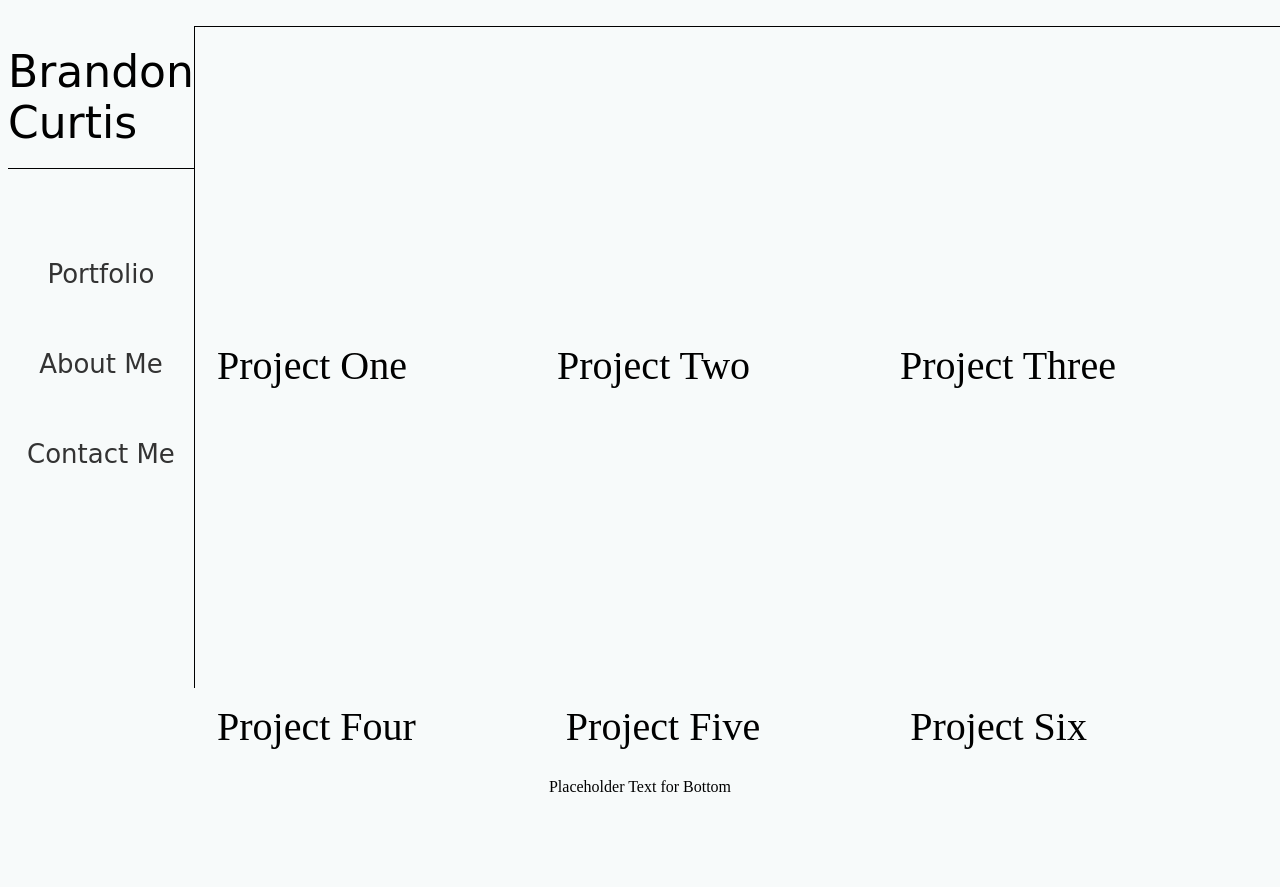
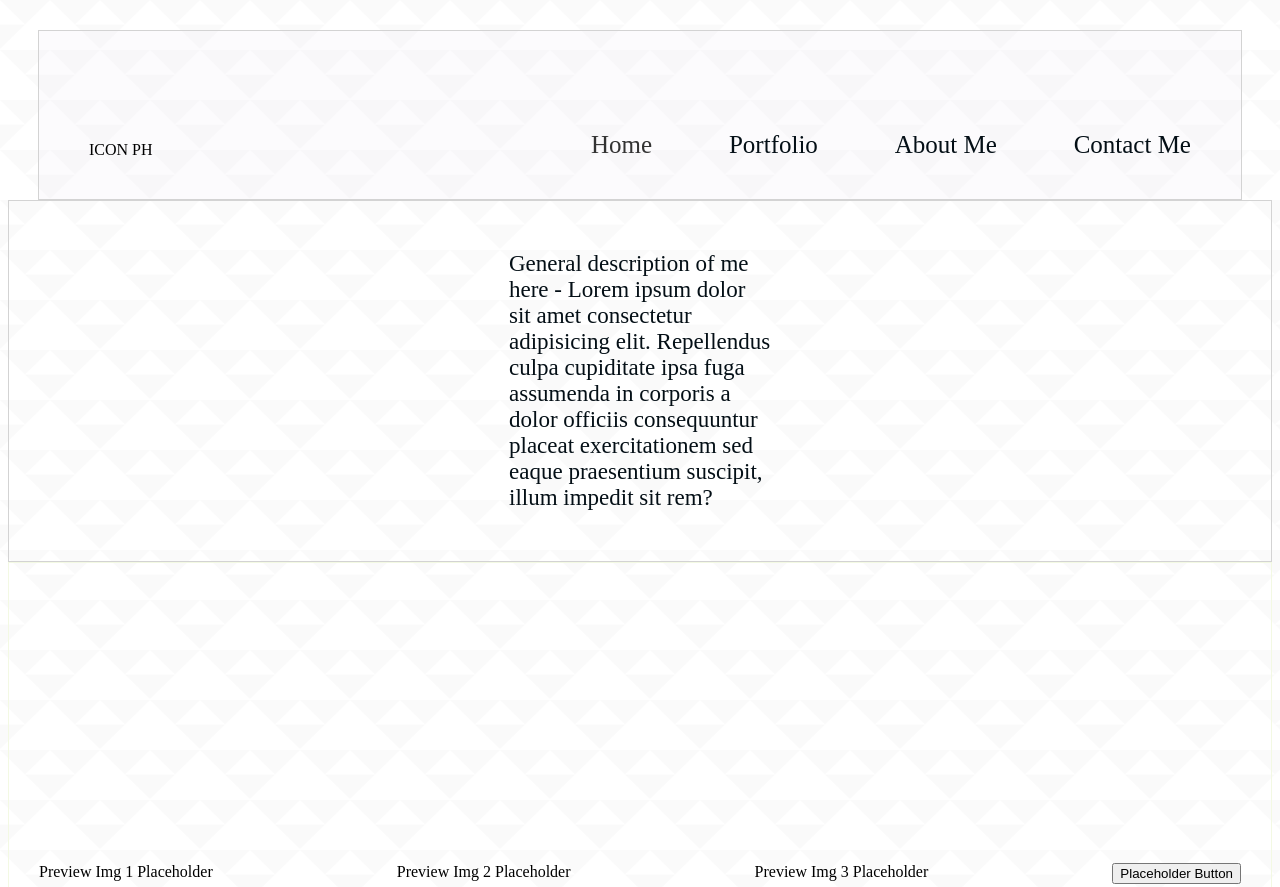
Before and after one commit to Teras43/Portfolio, a plain HTML site: page index.html in a window 1280 px wide. Shown: the top 887 px of the page. Before the commit the page ends 804 px from the top, so only its background shows below. Drawn offline with Linux system fonts and the light colour scheme.

Commit message:
Remade into a different idea I had. Changed background, styling, really everything.

```diff
--- a/index.html
+++ b/index.html
@@ -4,57 +4,63 @@
 <head>
     <meta charset="UTF-8">
     <meta name="viewport" content="width=device-width, initial-scale=1.0">
-    <title>Portfolio Page</title>
+    <title>Homepage of Brandon Curtis</title>
     <link rel="stylesheet" href="styles.css">
 </head>
 
 <body>
     <div class="pageContainer">
-        <div class="leftNavbar">
-            <div class="myName">
-                Brandon<br><span class="lastNameSpan">Curtis</span>
+        <div class="topNavbar">
+            <div class="pageIconTop">
+                ICON PH
             </div>
-            <div class="portfolioLink">
-                <a href="javascript:;">Portfolio</a>
-            </div>
-            <div class="aboutMeLink">
-                <a href="javascript:;">About Me</a>
-            </div>
-            <div class="contactMeLink">
-                <a href="javascript:;">Contact Me</a>
+            <div class="navButtons">
+                <div class="homeButton">
+                    <div class="linkHighlight">
+                        <a href="#">
+                            Home
+                        </a>
                     </div>
                 </div>
-        <div class="generalBody">
-            <div class="projectLinks">
-                <div class="firstThreeProjects">
-                    <div class="projectOne">
-                        Project One
+                <div class="portfolioButton">
+                    <a href="#">
+                        Portfolio
+                    </a>
                 </div>
-                    <div class="projectTwo">
-                        Project Two
+                <div class="aboutMeButton">
+                    <a href="#">
+                        About Me
+                    </a>
                 </div>
-                    <div class="projectThree">
-                        Project Three
+                <div class="contactMeButton">
+                    <a href="#">
+                        Contact Me
+                    </a>
                 </div>
             </div>
-                <div class="lastThreeProjects">
-                    <div class="projectFour">
-                        Project Four
         </div>
-                    <div class="projectFive">
-                        Project Five
+        <div class="generalDescriptionMe">
+            General description of me here -
+            Lorem ipsum dolor sit amet consectetur adipisicing elit. Repellendus culpa cupiditate ipsa fuga assumenda in
+            corporis a dolor officiis consequuntur placeat exercitationem sed eaque praesentium suscipit, illum impedit
+            sit rem?
         </div>
-                    <div class="projectSix">
-                        Project Six
+        <div class="generalBody">
+            <div class="homePageImg1Preview">
+                Preview Img 1 Placeholder
             </div>
+            <div class="homePageImg2Preview">
+                Preview Img 2 Placeholder
             </div>
+            <div class="homePageImg3Preview">
+                Preview Img 3 Placeholder
+            </div>
+            <div class="homePageBodyPortfolioButton">
+                <button class="portfolioButtonOnPage">Placeholder Button</button>
             </div>
         </div>
     </div>
     <div class="footerContainer">
-        <div class="footerLinks">
-            Placeholder Text for Bottom
-        </div>
     </div>
 </body>
 
--- a/styles.css
+++ b/styles.css
@@ -1,111 +1,80 @@
+/* General CSS */
+
 a {
     text-decoration: none;
     color: #333333;
 }
 
+/* Background pattern from Toptal Subtle Patterns */
 body {
-    background-color: #f7fafa;
+    background-image: url(./img/triangle-mosaic.png);
 }
 
-.pageContainer {
+.topNavbar {
     display: flex;
-    flex-direction: row;
-    margin: 0px;
-    height: 85vh;
-    width: 100vw;
+    justify-content: space-between;
+    border: 1px solid lightgray;
+    align-items: flex-end;
+    margin-top: 30px;
+    margin-right: 30px;
+    margin-left: 30px;
+    padding-top: 100px;
+    padding-right: 50px;
+    padding-bottom: 40px;
+    padding-left: 50px;
+    background-color: rgba(239, 233, 244, 0.2)
+    ;
 }
 
-.leftNavbar {
+.navButtons {
     display: flex;
-    flex: 1;
-    flex-direction: column;
-    border-right: 1px solid black;
-    margin-top: 18px;
-    align-items: center;
-    font-family: cursive;
+    width: 600px;
+    justify-content: space-between;
+    font-size: 25px;
 }
 
-.myName {
-    padding: 20px 0px;
-    font-size: 44px;
-    border-bottom: 1px solid black;
+/* .linkHighlight {
+    text-align: center;
+    width: 80px;
+} */
+
+/* .homeButton a {
+    color: #040f16;
+    border: 1px solid #040f16;
+    padding: 10px 13px;
+} */
+
+/* .homeButton a:active {
+    border-bottom: 8px solid #5762d5;
+    color: #edf7f6;
+    padding-bottom: 12px;
+} */
+
+.portfolioButton > a {
+    color: #040f16;
 }
 
-.lastNameSpan {
-    text-indent: 0px;
+.aboutMeButton > a {
+    color: #040f16;
 }
 
-.portfolioLink {
-    margin-top: 60px;
-    padding: 30px 0px;
-    font-size: 26px;
+.contactMeButton > a {
+    color: #040f16;
 }
 
-.aboutMeLink {
-    padding: 30px 0px;
-    font-size: 26px;
-}
-
-.contactMeLink {
-    padding: 30px 0px;
-    font-size: 26px;
+.generalDescriptionMe {
+    display: flex;
+    padding: 50px 500px;
+    justify-content: center;
+    border: 1px solid lightgray;
+    font-size: 23px;
+    color: #040f16;
+    /* background-color: #76818e; */
 }
 
 .generalBody {
     display: flex;
-    flex: 6;
-    flex-direction: column;
-    align-items: center;
-    margin-top: 18px;
-    border-top: 1px solid black;
+    justify-content: space-between;
+    border: 1px solid #f3f9e3;
+    padding: 300px 30px;
 }
-
-.projectLinks {
-    display: flex;
-    flex-direction: column;
-    font-size: 40px;
-}
-
-.firstThreeProjects {
-    display: flex;
-    flex-direction: row;
-    padding-top: 30%;
-}
-
-.lastThreeProjects {
-    display: flex;
-    flex-direction: row;
-    padding-top: 30%;
-}
-
-.projectOne {
-    padding-right: 150px;
-}
-
-.projectTwo {
-    padding-right: 150px;
-}
-
-.projectThree {
-    padding-right: 150px;
-}
-
-.projectFour {
-    padding-right: 150px;
-}
-
-.projectFive {
-    padding-right: 150px;
-}
-
-.projectSix {
-    padding-right: 150px;
-}
-
-.footerContainer {
-    display: flex;
-    flex-direction: row;
-    justify-content: center;
-    align-items: justify;
-    margin-top: 90px;
-}
```
Also changed, not shown: img/triangle-mosaic.png (added), img/vintage-wallpaper.png (added). Lines whose indentation alone changed are shown as unchanged.
